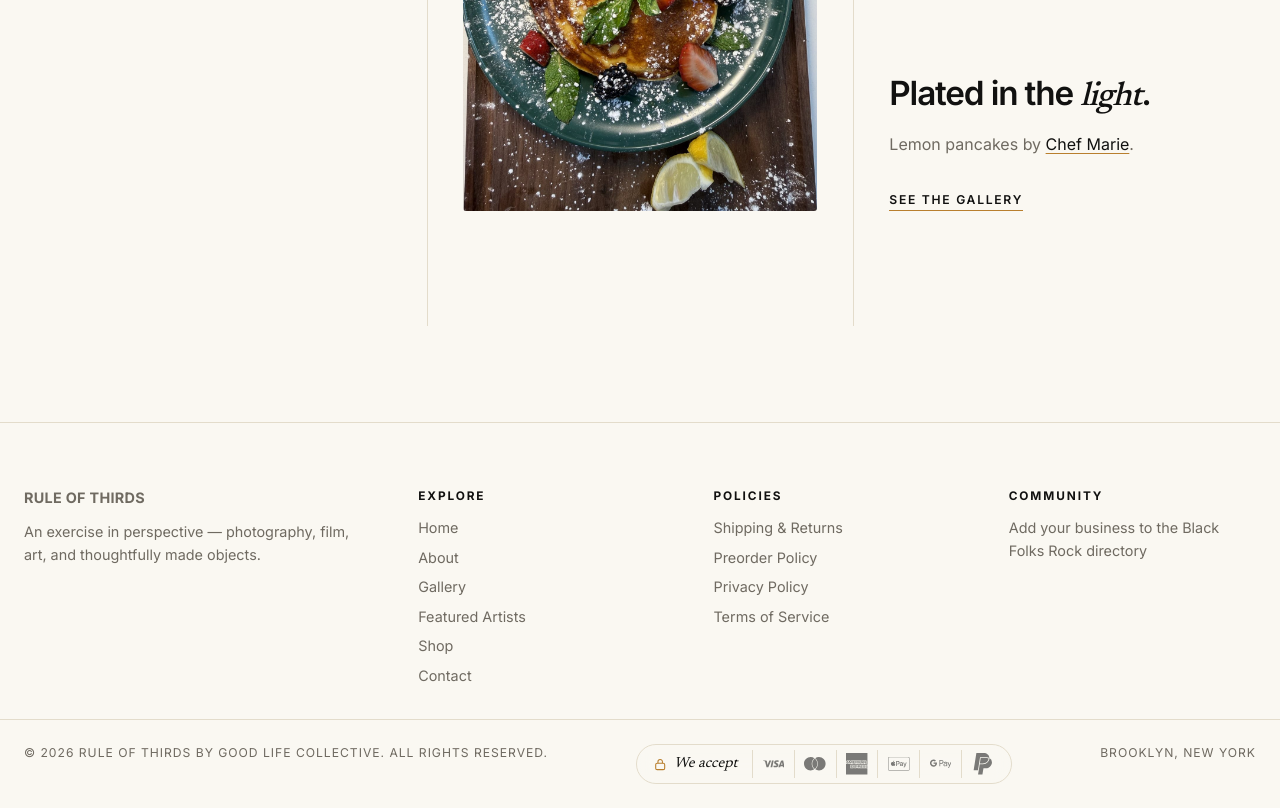
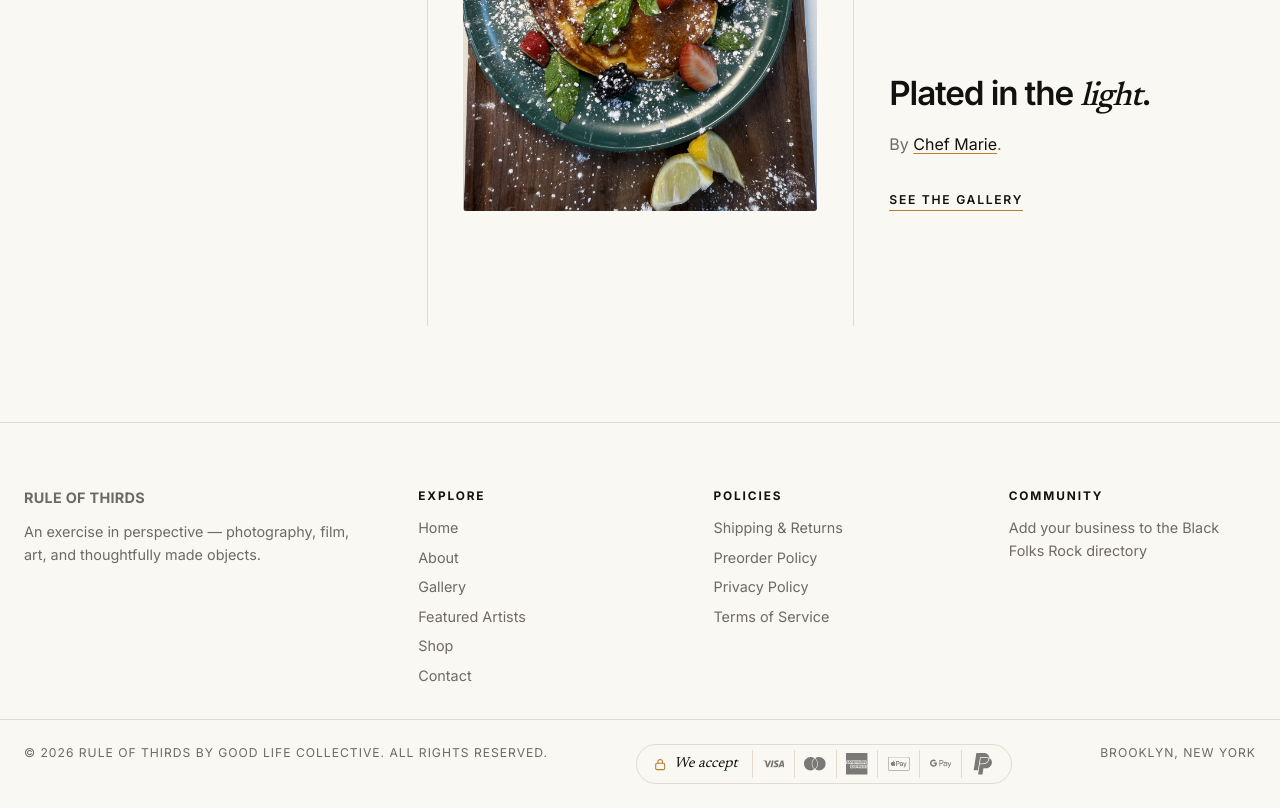
Before and after one commit to shabazz23/ruleofthirds-nyc, a Next.js app: page / in a window 1280 px wide. Shown: the part 3320-4128 px from the top of the page. Built offline with nearby package versions, Linux system fonts and the light colour scheme.

Commit message:
Homepage kitchen caption: plain credit, By Chef Marie
Co-Authored-By: Claude Opus 5.5 <noreply@anthropic.com>
Claude-Session: https://claude.ai/code/session_01Lmg9rFWV93h83QnchTEdNk

```diff
--- a/app/page.js
+++ b/app/page.js
@@ -92,7 +92,7 @@ export default function Home() {
             Plated in the <em>light</em>.
           </h3>
           <p className="desc">
-            Lemon pancakes by{' '}
+            By{' '}
             <a href="https://www.instagram.com/chefmarie.a__/" target="_blank" rel="noopener">Chef Marie</a>.
           </p>
           <Link href="/gallery" className="t-link">See the gallery</Link>
```
